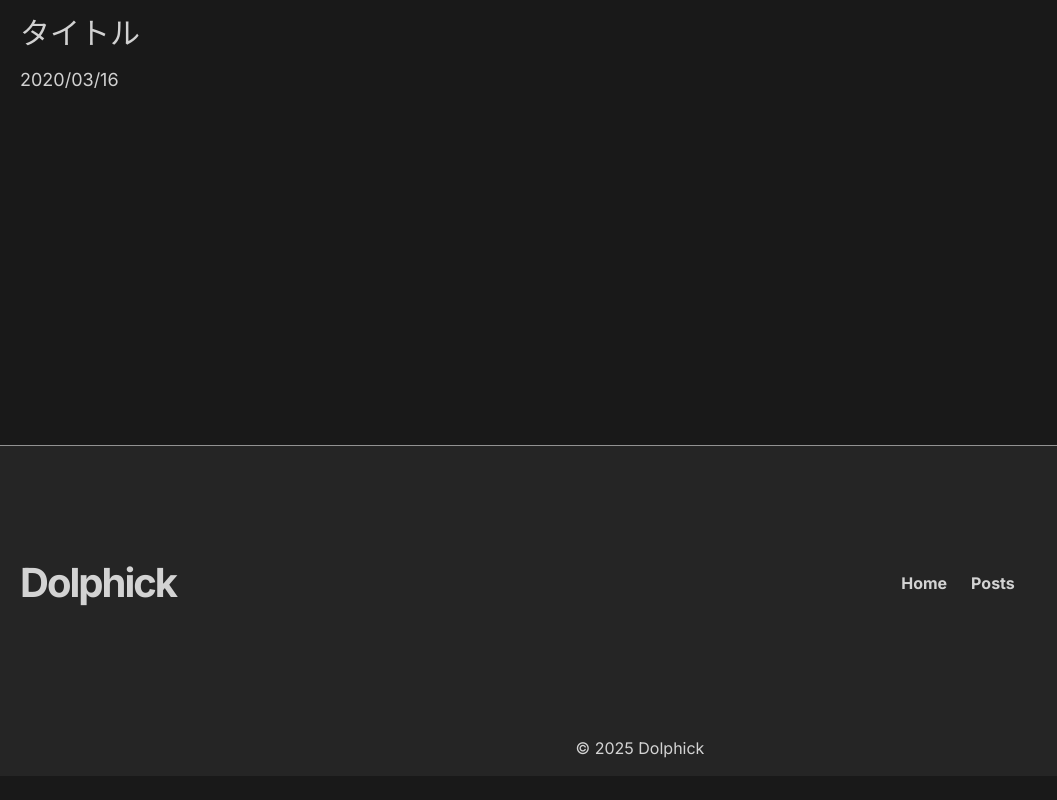
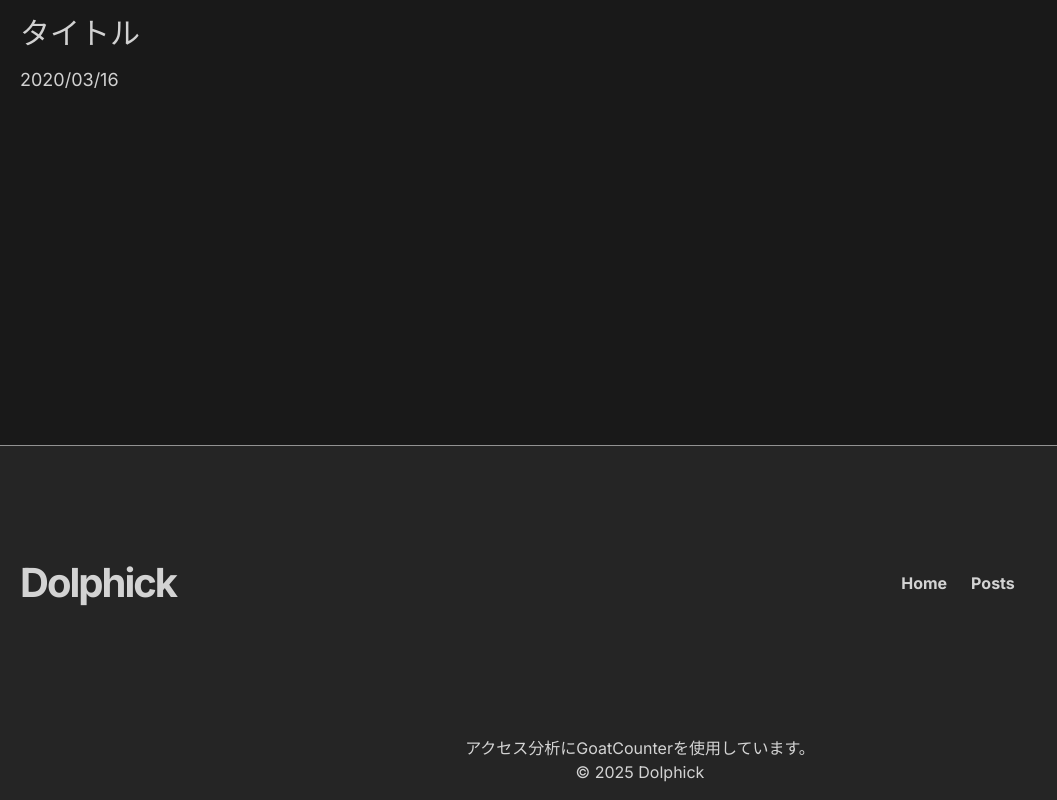
Before and after one commit to manaken0522/manaken0522.com, a Next.js app: page / in a window 1280 px wide. Shown: the part 419-1219 px from the top of the page, without its empty margins (0-1057 px from the left). Before the commit the page ends 1195 px from the top, so only its background shows below. Built offline with nearby package versions, Linux system fonts and the light colour scheme.

Commit message:
フッターにGoatCounterの使用についての説明を追加

```diff
--- a/src/app/_components/footer.tsx
+++ b/src/app/_components/footer.tsx
@@ -18,7 +18,10 @@ export function Footer() {
             </a>
           </div>
         </div>
-        <div className="text-center p-4">© 2025 Dolphick</div>
+        <div className="text-center p-4">
+          アクセス分析にGoatCounterを使用しています。
+          <br />© 2025 Dolphick
+        </div>
       </Container>
     </footer>
   );
```
